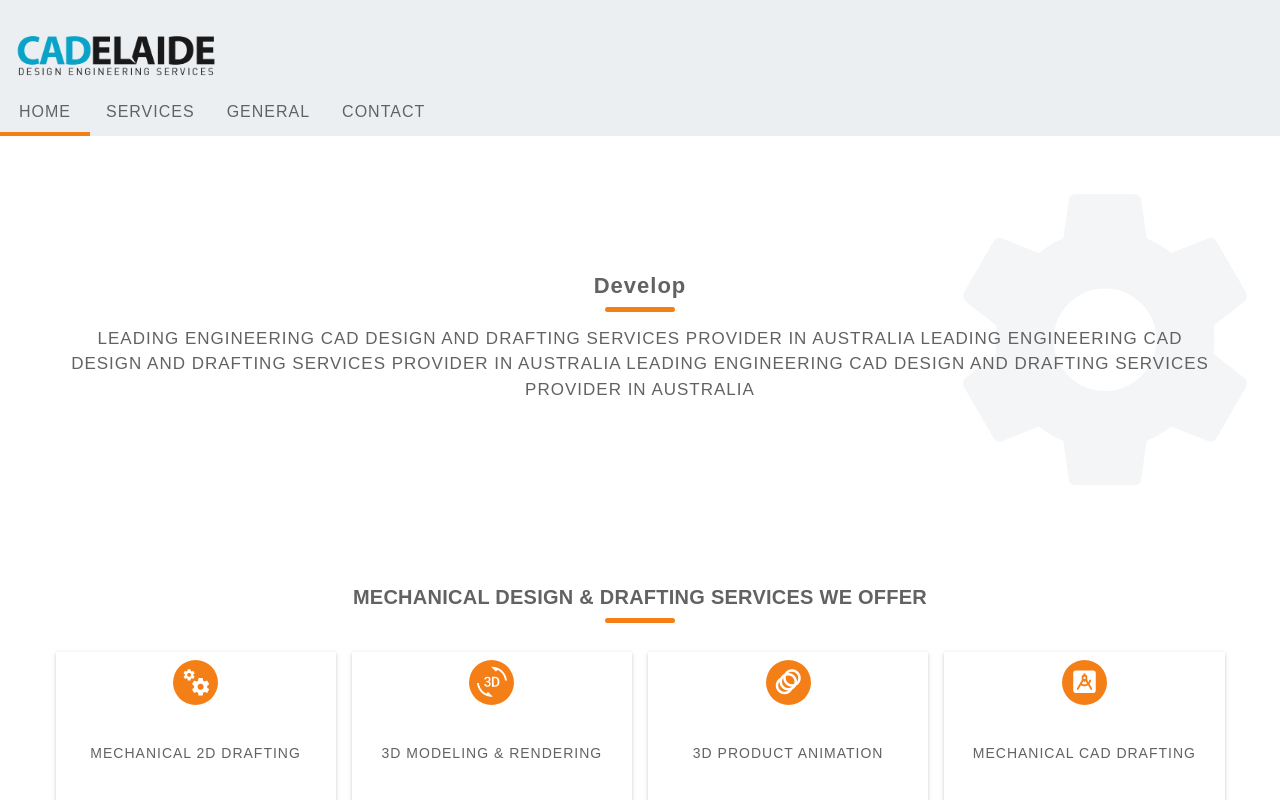
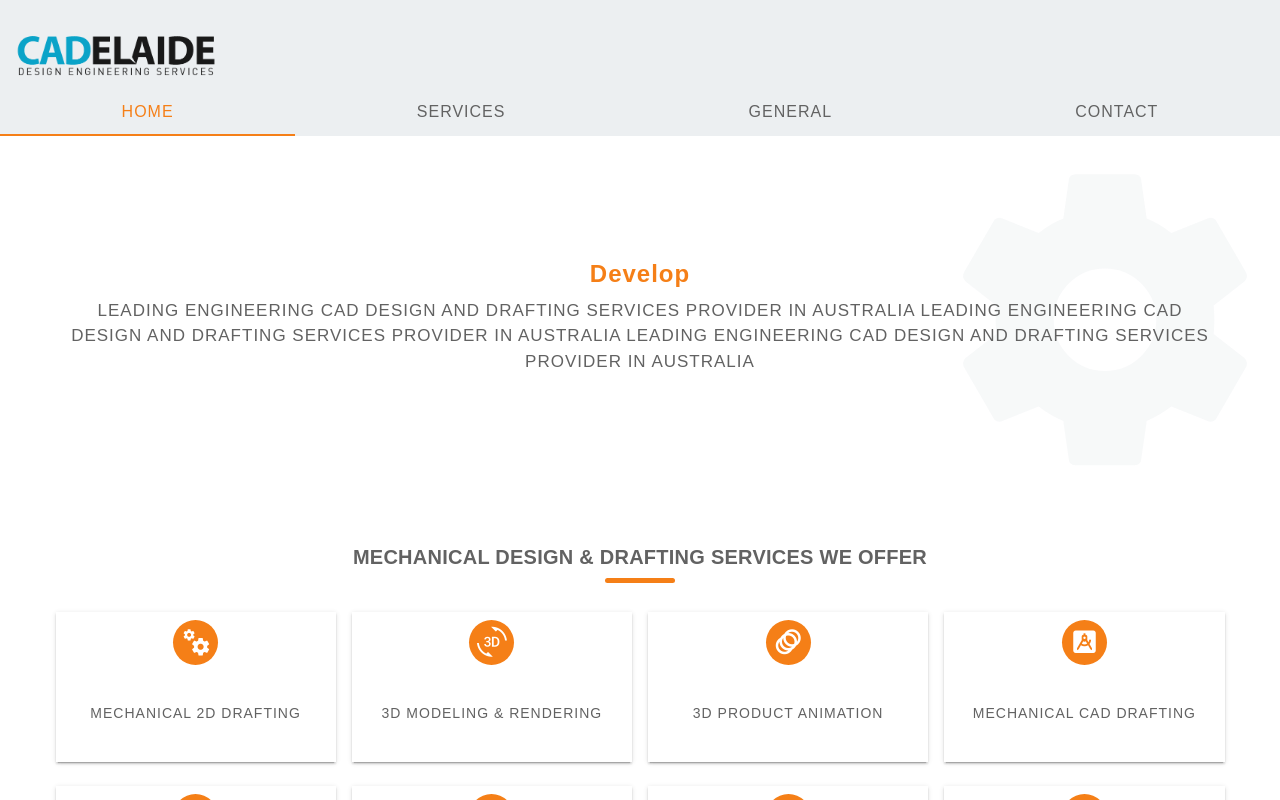
Before and after one commit to MumtazMohammed/RamiWeb, a Vue app: page / in a window 1280 px wide. Shown: the top 800 px of the page. Built offline with nearby package versions, Linux system fonts and the light colour scheme.

Commit message:
first commit

```diff
--- a/src/A-Home/ENGINEERINGDESIGNPROCESS.vue
+++ b/src/A-Home/ENGINEERINGDESIGNPROCESS.vue
@@ -99,6 +99,7 @@ export default {
     margin-bottom: 15px;
     @media (max-width: 600px) {
       margin-bottom: 10px;
+      font-size: 17px !important;
     }
   }
   .title::after {
--- a/src/A-Home/OURCADEXPERTISE.vue
+++ b/src/A-Home/OURCADEXPERTISE.vue
@@ -99,6 +99,7 @@ export default {
     margin-bottom: 15px;
     @media (max-width: 600px) {
       margin-bottom: 10px;
+      font-size: 17px !important;
     }
   }
   .title::after {
--- a/src/A-Home/ServiceCard.vue
+++ b/src/A-Home/ServiceCard.vue
@@ -173,6 +173,7 @@ export default {
     margin-bottom: 15px;
     @media (max-width: 600px) {
       margin-bottom: 10px;
+      font-size: 17px !important;
     }
   }
   .title::after {
--- a/src/A-Home/TypeEfect.vue
+++ b/src/A-Home/TypeEfect.vue
@@ -75,11 +75,11 @@ export default {
 
 h1 {
   text-align: center;
-  font-size: 22px;
+  font-size: 24px;
   font-weight: 600;
   font-family: $fontfamliy;
   span.typed-text {
-    color: $fontcolorlinks;
+    color: #f57f17;
   }
 }
 
--- a/src/A-Home/WelcomePage.vue
+++ b/src/A-Home/WelcomePage.vue
@@ -5,7 +5,7 @@
       <v-subheader class="justify-center titel-welcom">
         <TypeEfect />
       </v-subheader>
-      <v-card-text class="ma-0 text-welcom">
+      <v-card-text class="ma-0 pt-0 text-welcom">
         LEADING ENGINEERING CAD DESIGN AND DRAFTING SERVICES PROVIDER IN
         AUSTRALIA LEADING ENGINEERING CAD DESIGN AND DRAFTING SERVICES PROVIDER
         IN AUSTRALIA LEADING ENGINEERING CAD DESIGN AND DRAFTING SERVICES
@@ -34,7 +34,7 @@ export default {
 .selection {
   width: 100%;
   margin-top: 140px;
-  min-height: 50vh;
+  min-height: 45vh;
   display: flex;
   justify-content: center;
   align-items: center;
@@ -48,17 +48,7 @@ export default {
     color: $fontcolorlinks;
     position: relative;
   }
-  .titel-welcom::after {
-    content: "";
-    position: absolute;
-    width: 70px;
-    height: 5px;
-    bottom: -2px;
-    left: 50%;
-    transform: translateX(-50%);
-    background-color: #f57f17;
-    border-radius: 50px;
-  }
+
   .text-welcom {
     font-family: $fontfamliy !important;
     font-size: 17px;
@@ -83,7 +73,7 @@ export default {
     transform: translateY(-50%);
     right: 0;
     color: #eceff1;
-    opacity: 0.6;
+    opacity: 0.4;
     @media (max-width: 900px) {
       font-size: 300px;
     }
--- a/src/A-Home/WhatWeDo.vue
+++ b/src/A-Home/WhatWeDo.vue
@@ -100,6 +100,7 @@ export default {
     margin-bottom: 15px;
     @media (max-width: 600px) {
       margin-bottom: 10px;
+      font-size: 17px !important;
     }
   }
   .title::after {
--- a/src/A-Information/Information.vue
+++ b/src/A-Information/Information.vue
@@ -35,7 +35,7 @@
               <!-- video  -->
               <v-expand-transition>
                 <v-col cols="12" class="pa-0" v-show="show">
-                  <v-card-text>
+                  <v-card-text class="text-center pa-0">
                     <iframe
                       width="350"
                       height="215"
@@ -134,6 +134,9 @@
               </v-col>
 
               <v-col cols="12">
+                <v-card-title class="justify-center pb-2 titel-down">
+                  AUTOMOTIVE DESIGN & STYLING
+                </v-card-title>
                 <v-card-text class="Service_text py-2 px-1">
                   <v-subheader
                     style="height: 30px"
@@ -256,16 +259,26 @@ export default {
   padding-bottom: 30px;
   .card-box {
     @media (max-width: 700px) {
-      max-width: 98% !important;
+      max-width: 96% !important;
     }
   }
   .subheader-titel {
-    font-family: serif;
+    font-family: $fontfamliy;
+    font-size: 18px;
+    letter-spacing: 1px;
+    font-weight: 500;
+    @media (max-width: 550px) {
+      font-size: 14px;
+    }
+  }
+  .titel-down {
+    font-family: $fontfamliy;
     font-size: 20px;
     letter-spacing: 1px;
     font-weight: 600;
+    color: #f57f1782;
     @media (max-width: 550px) {
-      font-size: 14px;
+      font-size: 17px;
     }
   }
   .Service_text {
--- a/src/views/TheHome.vue
+++ b/src/views/TheHome.vue
@@ -16,9 +16,12 @@
       <template v-slot:extension>
         <v-tabs
           dark
+          active-class=" yellow--text font-weight-medium text--darken-4"
           show-arrows=""
           center-active
-          slider-size="4"
+          centered
+          grow
+          slider-size="2"
           slider-color="yellow darken-4"
           align-with-title
         >
@@ -202,6 +205,16 @@ export default {
     font-size: 13px !important;
   }
 }
+.tab-active {
+  color: $fontcolorlinks !important;
+  font-family: $fontfamliy;
+  letter-spacing: 1px;
+  font-size: 16px !important;
+  text-transform: uppercase;
+  @media (max-width: 700px) {
+    font-size: 13px !important;
+  }
+}
 ::v-deep .v-list-item__title {
   color: $fontcolorlinks !important;
   font-family: $fontfamliy;
```
